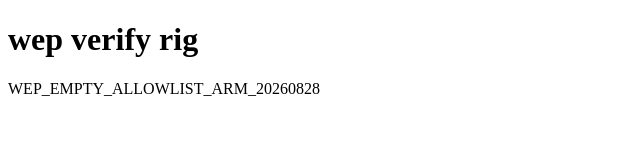
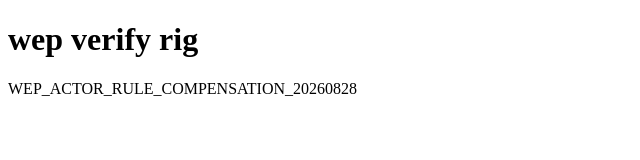
Before and after one commit to arlo-kovac/zz-wep-verify-0828, a plain HTML site: page index.html in a window 1280 px wide. Shown: the whole page, without its empty margins (0-640 px from the left). Drawn offline with Linux system fonts and the light colour scheme.

```diff
--- a/index.html
+++ b/index.html
@@ -1 +1 @@
-<!doctype html><html><body><h1>wep verify rig</h1><p id=marker>WEP_EMPTY_ALLOWLIST_ARM_20260828</p></body></html>
+<!doctype html><html><body><h1>wep verify rig</h1><p id=marker>WEP_ACTOR_RULE_COMPENSATION_20260828</p></body></html>
```
